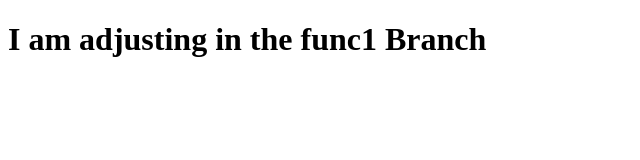
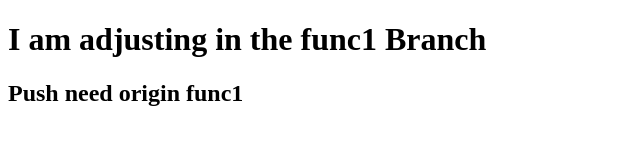
Before and after one commit to manhfangg01/duan3, a plain HTML site: page index.html in a window 1280 px wide. Shown: the whole page, without its empty margins (0-640 px from the left). Drawn offline with Linux system fonts and the light colour scheme.

Commit message:
sua lan 2 o func1

```diff
--- a/index.html
+++ b/index.html
@@ -7,5 +7,6 @@
 </head>
 <body>
     <h1>I am adjusting in the func1 Branch</h1>
+    <h2>Push need origin func1</h2>
 </body>
 </html>
```
